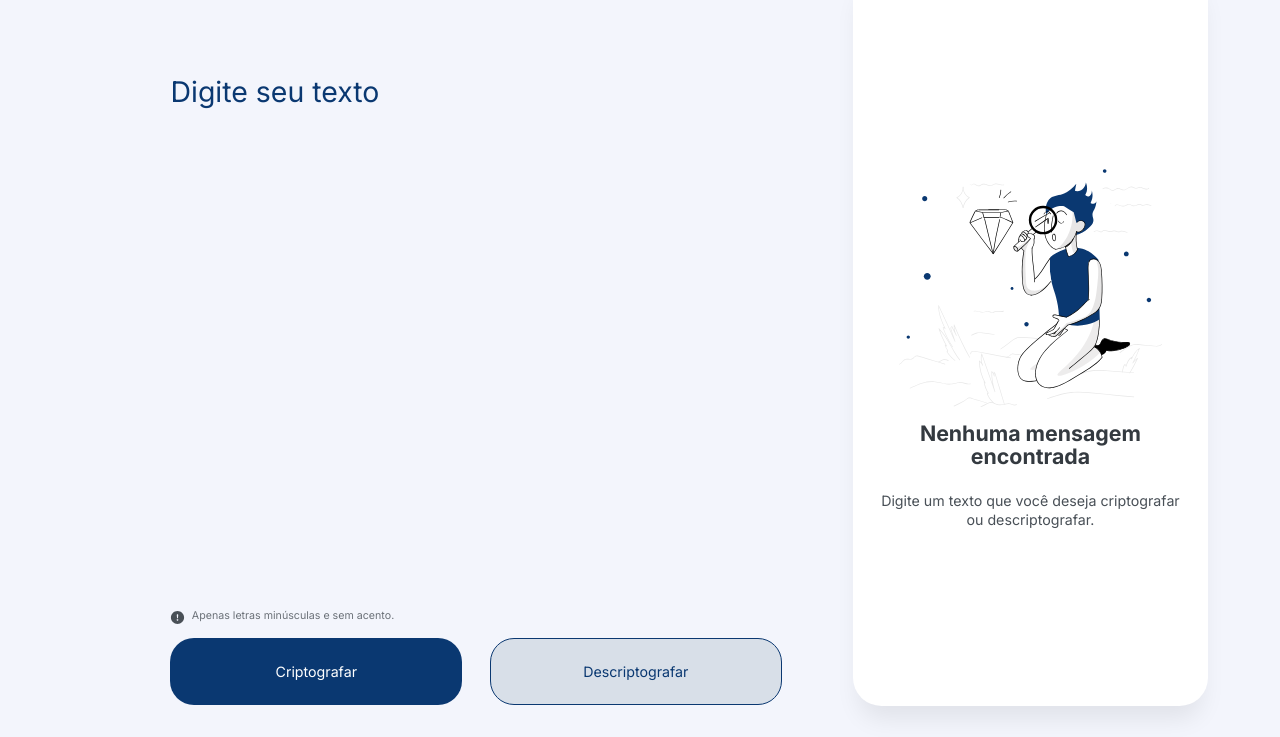
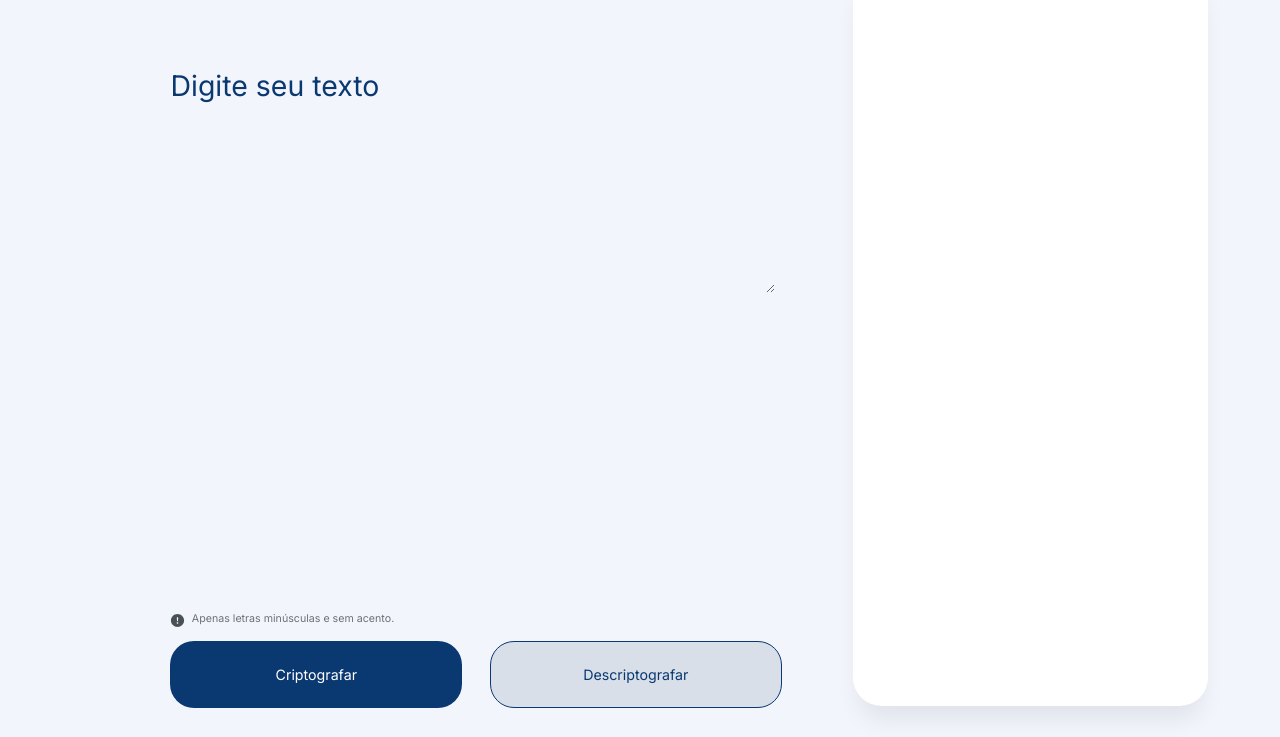
Before and after one commit to marcostulliosouza/decodificador-de-texto, a plain HTML site: page index.html in a window 1280 px wide. Both pictures are taken after a click on the button "Criptografar". Shown: the part 63-800 px from the top of the page. Drawn offline with Linux system fonts and the light colour scheme.

Commit message:
implementando a lógica

```diff
--- a/index.html
+++ b/index.html
@@ -21,22 +21,22 @@
         <div class="section">
             <!-- Entrada de texto -->
             <div class="input-section">
-                <input type="text" class="input-text" placeholder="Digite seu texto">
+                <textarea type="text" class="input-text" id="inputValue" placeholder="Digite seu texto"></textarea>
                 <div class="warning">
                     <img src="img/exclamacaovetor.svg" alt="exclamação" class="warning-img">
                     <p class="warning-text">Apenas letras minúsculas e sem acento.</p>
                 </div>
-                <button type="submit" class="btn" id="btnCriptografar">Criptografar</button>
-                <button type="submit" class="btn" id="btnDescritografar">Descriptografar</button>
+                <button type="submit" class="btn" id="btnCriptografar" onclick="criptoValue()">Criptografar</button>
+                <button type="submit" class="btn" id="btnDescritografar" onclick="descriptoValue()">Descriptografar</button>
             </div>
         </div>
         <div class="section">
             <!-- Resultado -->
             <div class="result-container">
                 <div class="result">
-                    <img src="img/Highqualityproducts.svg" alt="Sem texto" id="item-result">
+                    <img src="img/Highqualityproducts.svg" alt="Sem texto" id="result-image">
                 </div>
-                <div class="result-text">
+                <div class="result-text" id="result-text">
                     <h1>Nenhuma mensagem encontrada</h1>
                     <p>Digite um texto que você deseja criptografar ou descriptografar.</p>
                 </div>
@@ -45,5 +45,6 @@
     </main>
     <footer>
     </footer>
+    <script src="src/script.js"></script>
 </body>
 </html>
--- a/src/script.js
+++ b/src/script.js
@@ -12,8 +12,15 @@ function criptoValue() {
         const regex = new RegExp(vogal, 'g')
         inputValue = inputValue.replace(regex, dict[vogal]);
     }
-    document.getElementById("criptoValue").innerText = inputValue;
+    // Oculta a imagem e o texto original
+    document.getElementById("result-image").style.display = "none";
+    document.getElementById("result-text").style.display = "none";
+    // Exibe o resultado da criptografia
+    document.getElementById("result-text").style.display = "block";
+    document.getElementById("result-text").getElementsByTagName("h1")[0].style.display = "none";
+    document.getElementById("result-text").getElementsByTagName("p")[0].innerText = inputValue;
 }
+
 function descriptoValue() {
     var inputValue = document.getElementById("inputValue").value;
     const dict = {
@@ -28,5 +35,11 @@ function descriptoValue() {
         const regex = new RegExp(vogal, 'g')
         inputValue = inputValue.replace(regex, dict[vogal]);
     }
-    document.getElementById("criptoValue").innerText = inputValue;
+    // Oculta a imagem e o texto original
+    document.getElementById("result-image").style.display = "none";
+    document.getElementById("result-text").style.display = "none";
+    // Exibe o resultado da descriptografia
+    document.getElementById("result-text").style.display = "block";
+    document.getElementById("result-text").getElementsByTagName("h1")[0].style.display = "none";
+    document.getElementById("result-text").getElementsByTagName("p")[0].innerText = inputValue;
 }
--- a/src/style.css
+++ b/src/style.css
@@ -34,7 +34,7 @@ body{
 /* Estilos para o campo de entrada de texto */
 .input-text {
     width: calc((680 / 1440) * 100vw);
-    height: calc((60 / 1024) * 100vh);
+    height: calc((288 / 1024) * 100vh);
     font-family: 'Inter', sans-serif;
     font-size: calc((32 / 1440) * 100vw);
     color: #0A3871;
@@ -42,7 +42,7 @@ body{
     border: none; /* Remove a borda */
     outline: none; /* Remove o contorno ao clicar */
     padding: 0; /* Remove o preenchimento padrão */
-    margin-bottom: calc((635 / 1024) * 100vh);
+    margin-bottom: calc((407 / 1024) * 100vh);
 }
 .warning{
     display: flex;
@@ -120,13 +120,12 @@ body{
 .result-text{
     width: calc((336 / 1440) * 100vw);
     height: calc((122 / 1024) * 100vh);
-    position: inherit;
 }
 /* Estilos para o texto dos resultados */
 .result-text {
     width: calc((336 / 1440) * 100vw);
     height: calc((122 / 1024) * 100vh);
-    top: 16px; /* Afasta o texto 16px do topo */
+    top: calc((16 / 1024) * 100vh); /* Afasta o texto 16px do topo */
     left: 0; /* Coloca o texto no canto esquerdo do contêiner */
 }
 
```
